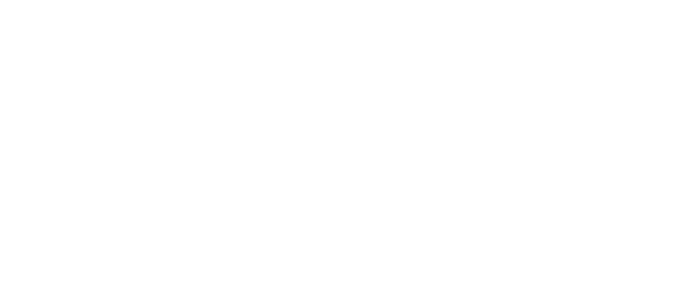
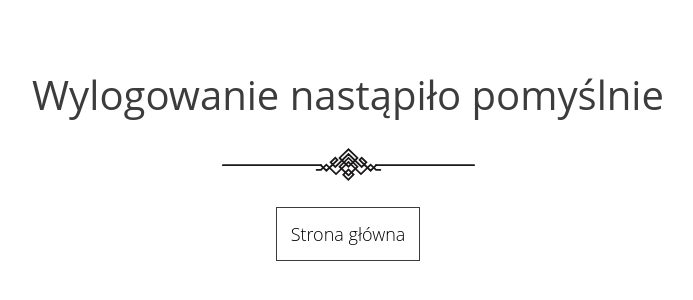
Before and after one commit to Anuszka86/sharing-page, a React (Create React App) app: page /wylogowano in a window 1280 px wide. Before the commit this address had no page. Shown: the part 236-536 px from the top of the page, without its empty margins (292-985 px from the left). Built offline with nearby package versions, Linux system fonts and the light colour scheme.

Commit message:
"logout"

```diff
--- a/src/App.js
+++ b/src/App.js
@@ -6,6 +6,7 @@
 import Home from "./components/Home"
 import Login from "./components/Login";
 import Register from "./components/Register";
+import Logout from "./components/Logout";
 //tu będzie routing
 
 function App() {
@@ -16,6 +17,7 @@
                 <Route path="/" element={<Home />} />
                 <Route path="logowanie" element={<Login />} />
                 <Route path="rejestracja" element={<Register />} />
+                <Route path="wylogowano" element={<Logout />} />
             </Routes>
         </div>
     );
--- a/src/components/Home.js
+++ b/src/components/Home.js
@@ -7,7 +7,7 @@
     return (
         <div className="Home">
             <h1>Home</h1>
-            {/*<HomeHeader/>*/}
+            <HomeHeader/>
             {/*<HomeThreeColumns/>
         <HomeSteps/>
         <HomeAbout/>
--- a/src/components/HomeHeader.js
+++ b/src/components/HomeHeader.js
@@ -9,4 +9,4 @@
     )
 };
 
-export default HomeHeader();
+export default HomeHeader;
--- a/src/components/Login.js
+++ b/src/components/Login.js
@@ -20,8 +20,8 @@
                 </label>
             </form>
             <div className="login-logout-buttons-bar">
-                <button> <Link to="/rejestracja" className="login-register-link"> Zarejestruj się </Link></button>
-                <button className="submitting-button">Zaloguj się</button>
+                <button className="login-logout-button"> <Link to="/rejestracja" className="login-register-link"> Zarejestruj się </Link></button>
+                <button className="login-logout-button submitting-button">Zaloguj się</button>
             </div>
         </div>
     )
--- /dev/null
+++ b/src/components/Logout.js
@@ -0,0 +1,19 @@
+import React from "react";
+import {Link} from "react-router-dom";
+import "./../scss/_login-logout.scss"
+import decoration from "./../assets/Decoration.svg"
+
+
+function Logout() {
+    return (
+        <div className="login-logout">
+            <h2 className="login-logout-header">Wylogowanie nastąpiło pomyślnie</h2>
+            <img src={decoration}/>
+            <button className="login-logout-button submitting-button"> <Link to="/" className="login-register-link"> Strona główna </Link></button>
+                   </div>
+    )
+}
+
+
+
+export default Logout;
--- a/src/components/Register.js
+++ b/src/components/Register.js
@@ -24,8 +24,8 @@
                 </label>
             </form>
             <div className="login-logout-buttons-bar">
-                <button> <Link to="/logowanie" className="login-register-link">Zaloguj się</Link></button>
-                <button className="submitting-button">Zarejestruj się</button>
+                <button className="login-logout-button"> <Link to="/logowanie" className="login-register-link">Zaloguj się</Link></button>
+                <button className="login-logout-button submitting-button">Zarejestruj się</button>
             </div>
         </div>
     )
--- a/src/scss/_login-logout.scss
+++ b/src/scss/_login-logout.scss
@@ -53,7 +53,11 @@
   display: flex;
   justify-content: space-between;
   width: 30rem;
-  button {
+
+
+
+}
+.login-logout-button {
      background: none;
      border: none;
      font-family: fonts.$font-base;
@@ -69,4 +73,3 @@
         text-decoration: none;
         color: #000000;
       }
-}
```
Lines whose indentation alone changed are shown as unchanged.
